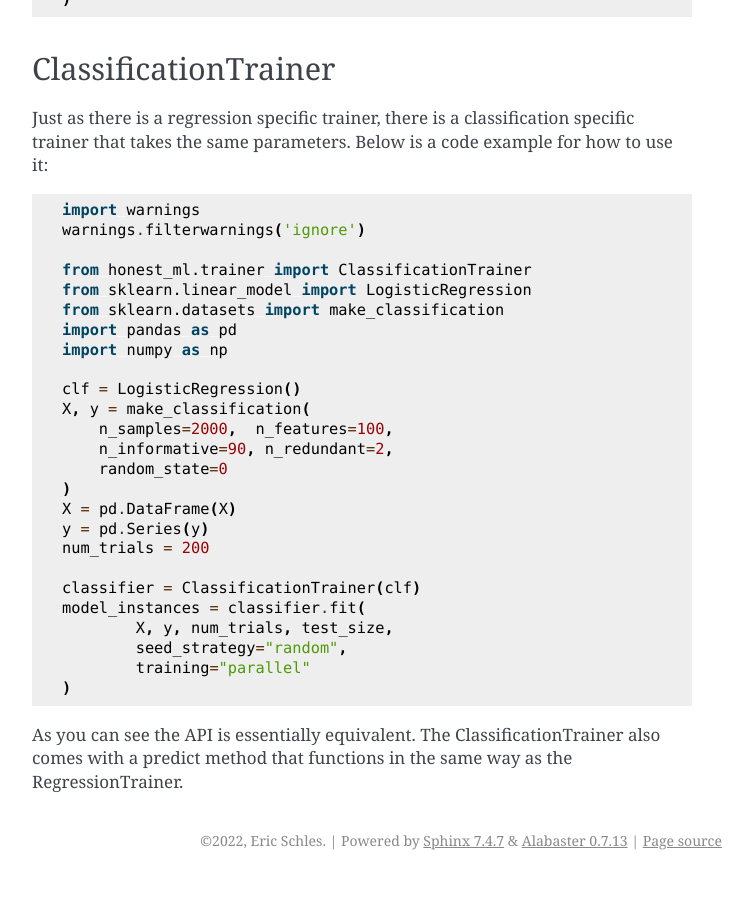
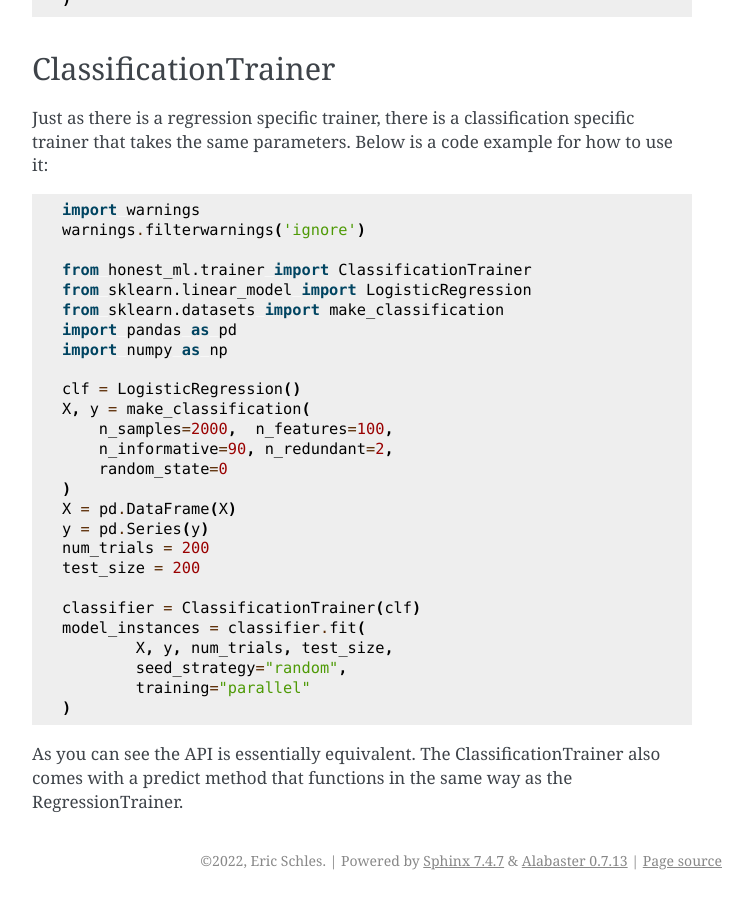
Before and after one commit to EricSchles/randomizer_ml, a Sphinx documentation site: the page built from docs/trainer.rst, in a window 1280 px wide and 900 px high, scrolled down 3770 px. Shown: the whole window, without its empty margins (388-1141 px from the left). Built offline with Sphinx 7.4.7, drawn with Linux system fonts in a browser that asks for light colours; pages that are not in the unit, such as notebooks, are missing from menus.

Commit message:
adding test size

```diff
--- a/docs/trainer.rst
+++ b/docs/trainer.rst
@@ -171,6 +171,7 @@ Just as there is a regression specific trainer, there is a classification specif
 	X = pd.DataFrame(X)
 	y = pd.Series(y)
 	num_trials = 200
+	test_size = 200
 
 	classifier = ClassificationTrainer(clf)
 	model_instances = classifier.fit(
```
